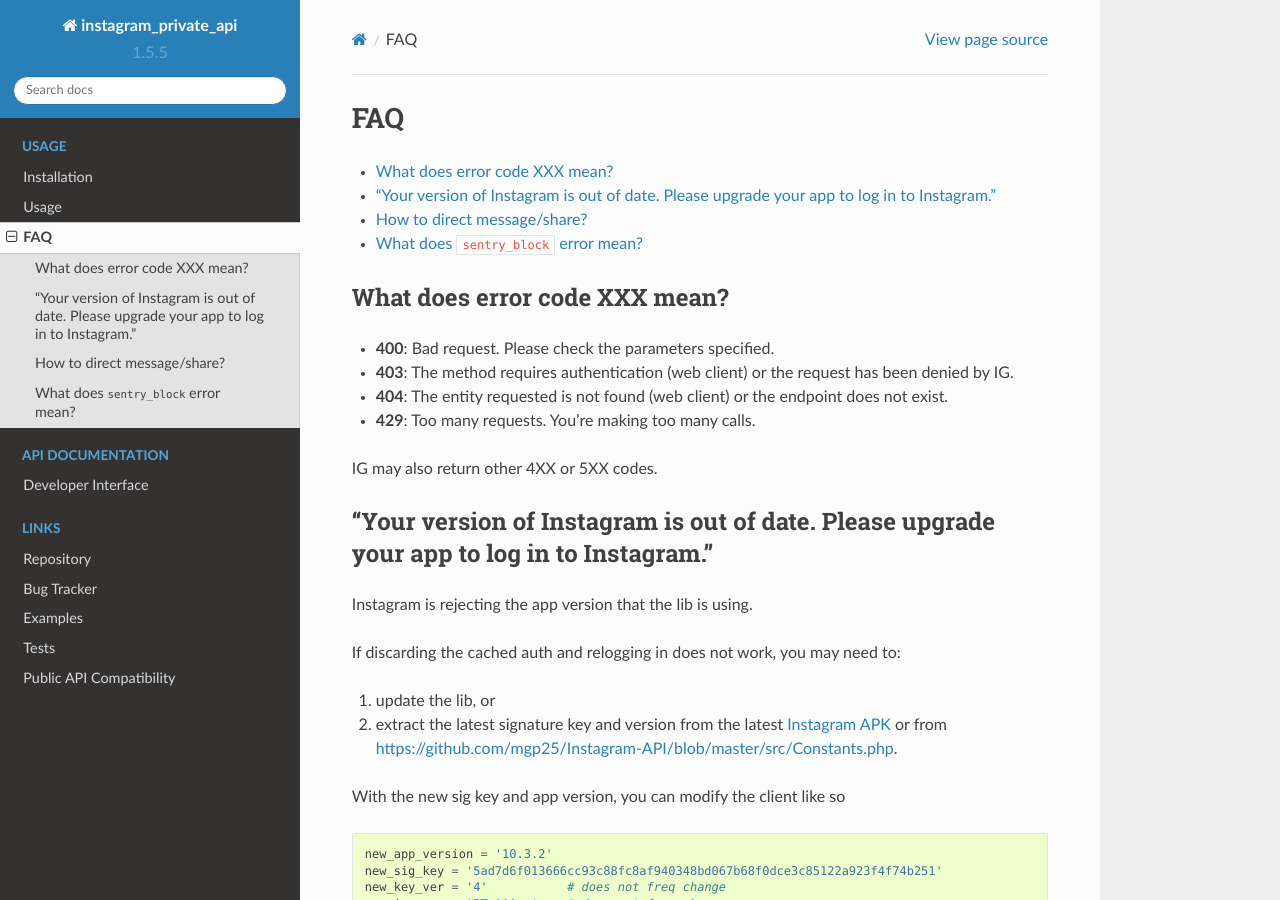
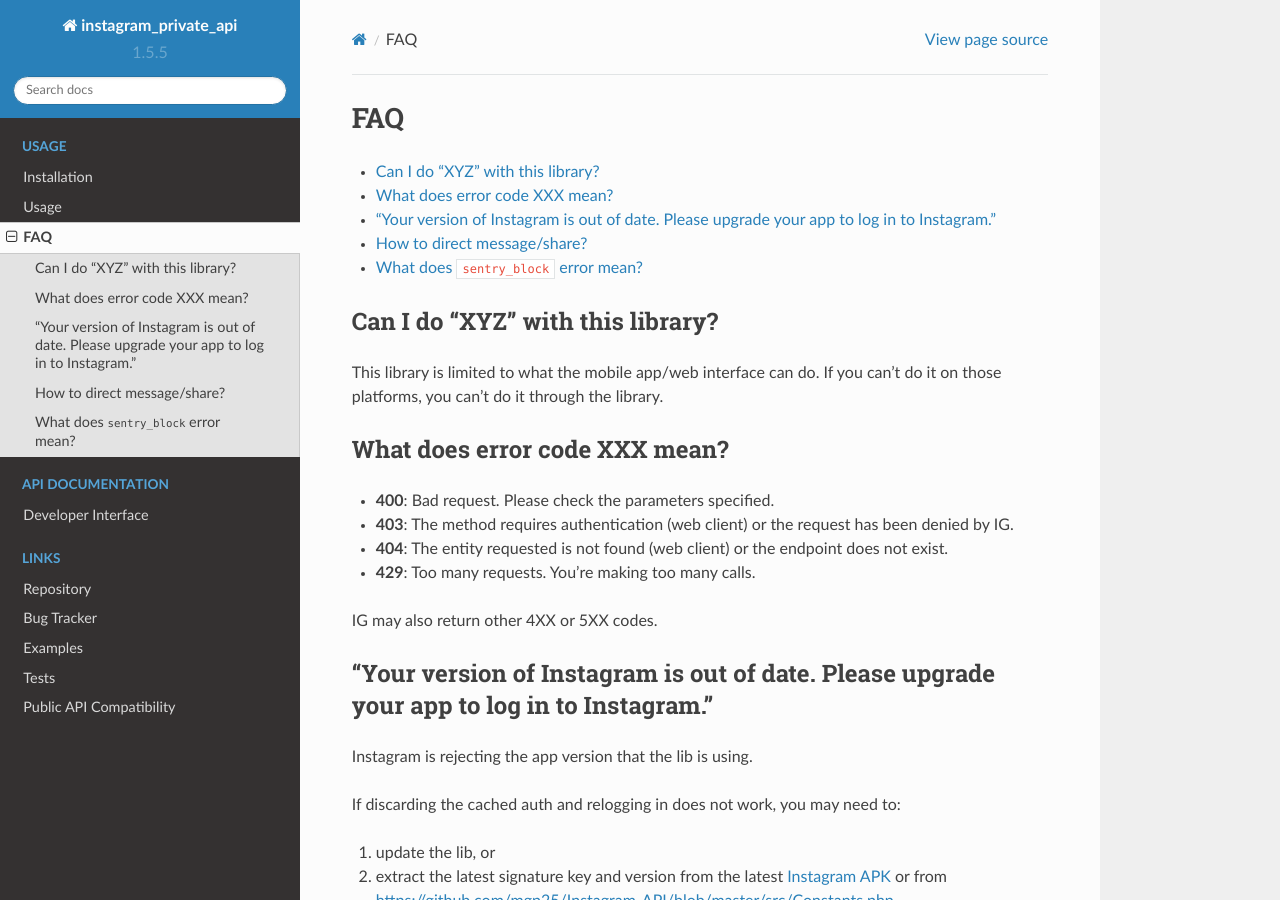
Before and after one commit to ping/instagram_private_api, a Sphinx documentation site: the page built from docs/faq.rst, in a window 1280 px wide and 900 px high. Built offline with Sphinx 7.4.7 and the Read the Docs theme 2.0.0, drawn with Linux system fonts in a browser that asks for light colours.

Commit message:
Update FAQ

```diff
--- a/docs/faq.rst
+++ b/docs/faq.rst
@@ -6,6 +6,11 @@
 .. contents::
    :local:
    :backlinks: top
+
+Can I do "XYZ" with this library?
+---------------------------------
+
+This library is limited to what the mobile app/web interface can do. If you can't do it on those platforms, you can't do it through the library.
 
 What does error code XXX mean?
 ------------------------------
```
